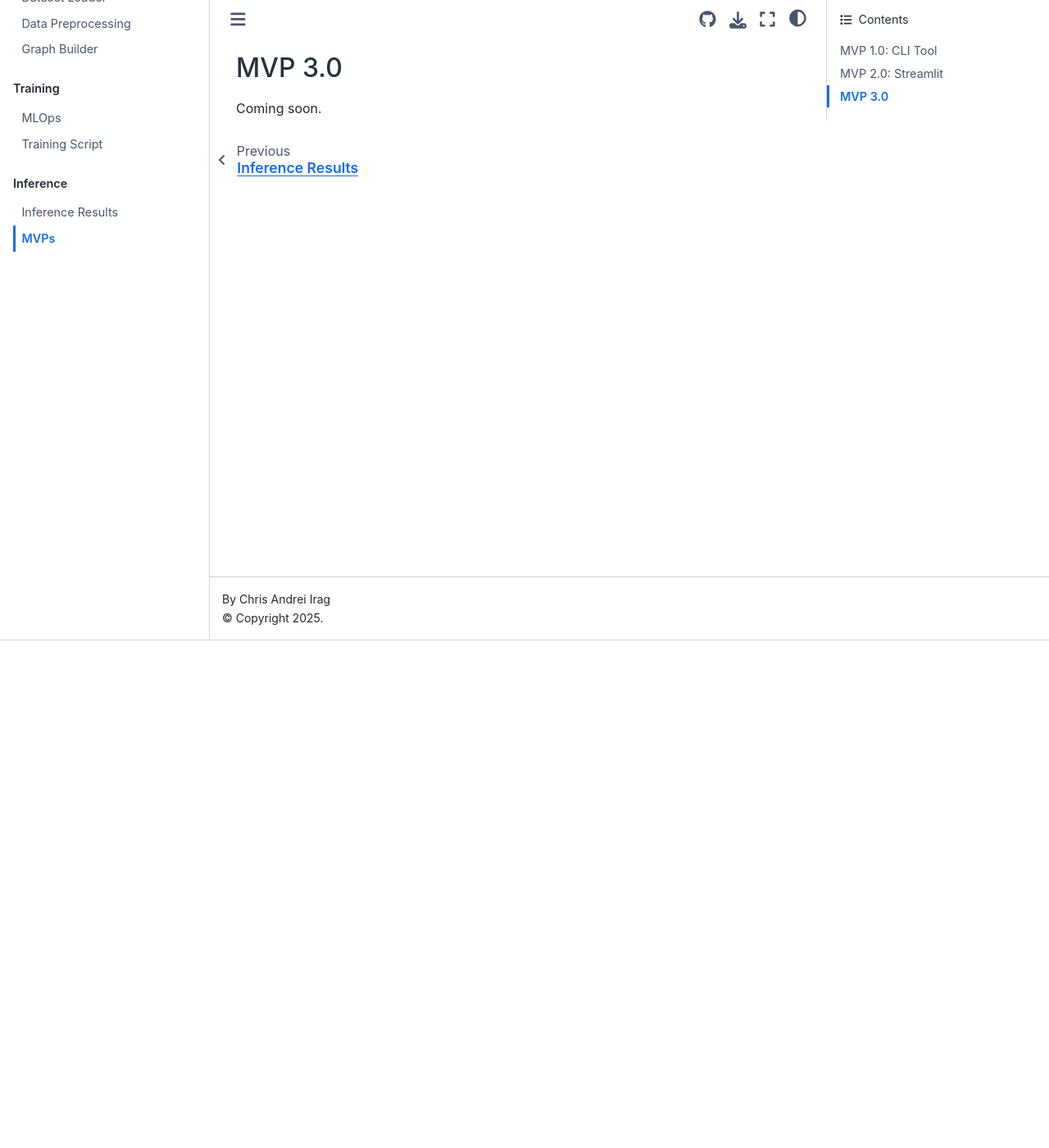
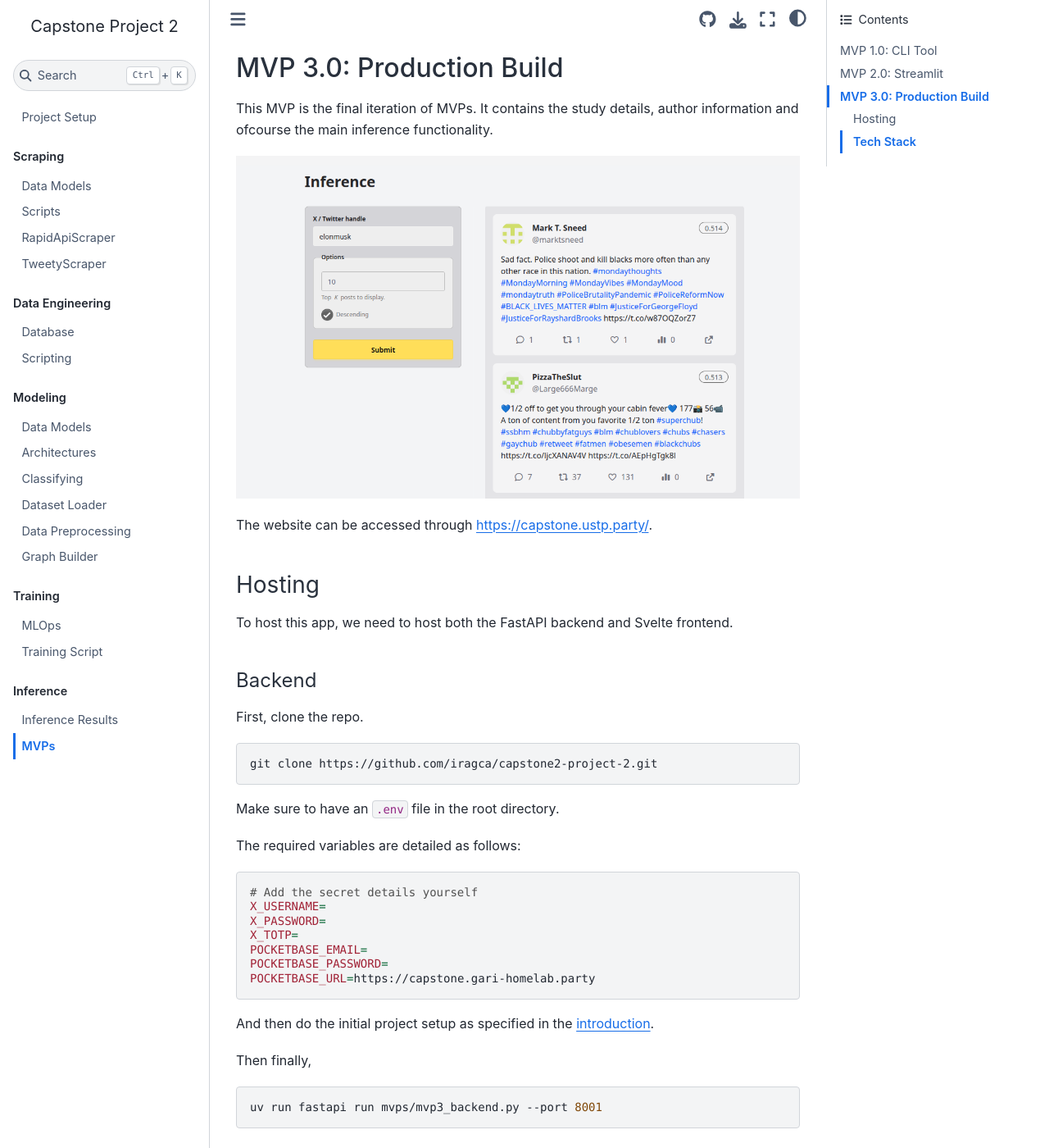
Before and after one commit to iragca/capstone-project-2, a Jupyter Book: the page built from docs/content/inference/MVPs.md, in a window 1280 px wide and 1400 px high, scrolled down 619 px. Shown: the whole window at 82% size. Built offline with Jupyter Book 1.0.4 settings and Sphinx 7.4.7 and the Sphinx Book theme 1.1.4, drawn with Linux system fonts in a browser that asks for light colours; some of the changed text lies outside the part shown.

Commit message:
feat: add inference image and enhance MVP 3.0 documentation

````diff
--- a/docs/content/inference/MVPs.md
+++ b/docs/content/inference/MVPs.md
@@ -1,4 +1,5 @@
 (mvps)=
+
 # MVPs
 
 ## MVP 1.0: CLI Tool
@@ -13,6 +14,82 @@ This MVP showcases the implementation of the core inference functionality with a
 
 To first run inference, we need to run the Streamlit server first by running `uv run streamlit run mvps/streamlit_mvp.py`. This requires working connection to the PocketBase database.
 
-## MVP 3.0
+## MVP 3.0: Production Build
 
-Coming soon.
+This MVP is the final iteration of MVPs. It contains the study details, author information and ofcourse the main inference functionality.
+
+![inference](../images/inference.png)
+
+The website can be accessed through https://capstone.ustp.party/.
+
+### Hosting
+
+To host this app, we need to host both the FastAPI backend and Svelte frontend.
+
+#### Backend
+
+First, clone the repo.
+```bash
+git clone https://github.com/iragca/capstone2-project-2.git
+```
+Make sure to have an `.env` file in the root directory.
+
+The required variables are detailed as follows:
+
+```bash
+# Add the secret details yourself
+X_USERNAME=
+X_PASSWORD=
+X_TOTP=
+POCKETBASE_EMAIL=
+POCKETBASE_PASSWORD=
+POCKETBASE_URL=https://capstone.gari-homelab.party
+```
+
+And then do the initial project setup as specified in the [introduction](../introduction.md#project-setup).
+
+Then finally,
+
+```bash
+uv run fastapi run mvps/mvp3_backend.py --port 8001
+```
+
+#### Frontend
+
+The source code for the frontend is actually on a different repo. So dependencies and requirements will be different.
+
+Clone that repo.
+
+```bash
+git clone https://github.com/iragca/capstone2-mvp3-frontend-cfworkers.git
+```
+
+Make sure to install [npm](https://www.npmjs.com/).
+Then install dependencies
+
+```bash
+npm install
+```
+
+Build the website
+
+```bash
+npm run build
+```
+
+Then run the production build
+
+```bash
+npm run preview
+```
+
+##### Alternative frontend setup
+
+You can host the frontend on Cloudflare Workers (the current setup).
+
+The documentation for that is located [here](https://developers.cloudflare.com/workers/framework-guides/web-apps/svelte/).
+
+### Tech Stack
+
+- Frontend: Svelte (Cloudflare Workers)
+- Backend: FastAPI (Locally deployed/Railway)
````
Also changed, not shown: docs/content/images/inference.png (added).
